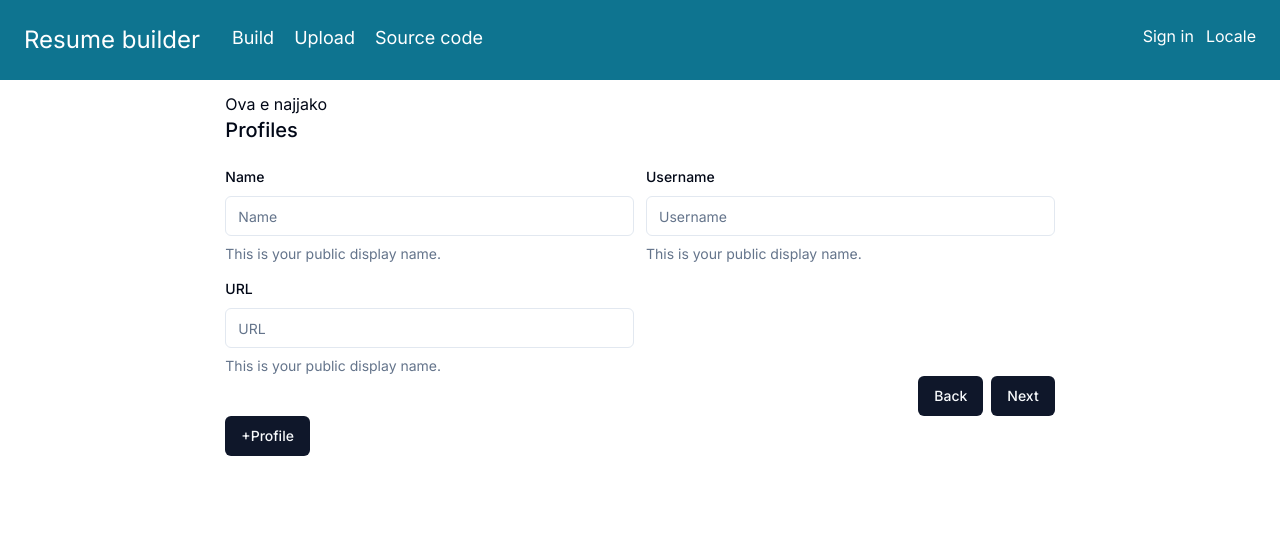
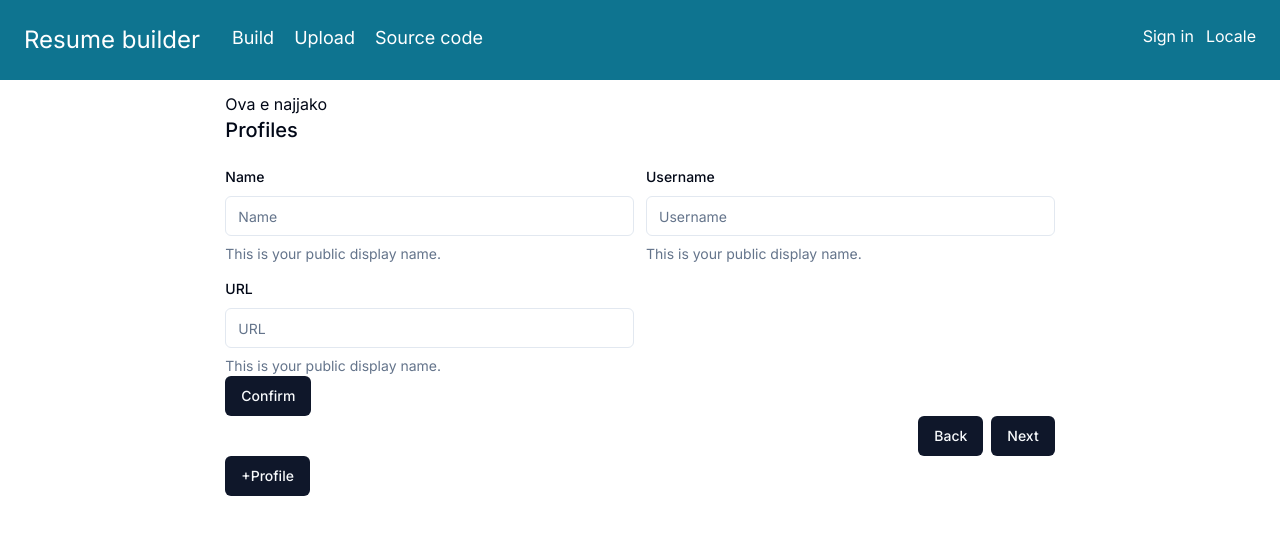
Before and after one commit to jkuzmanovik/cv-builder, a Next.js app: page /build in a window 1280 px wide. Shown: the top 534 px of the page. Built offline with nearby package versions, Linux system fonts and the light colour scheme.

Commit message:
nesto so parent demek raboti ama ke vidime

```diff
--- a/components/Profile.tsx
+++ b/components/Profile.tsx
@@ -14,10 +14,16 @@ import {
 } from "@/components/ui/form";
 import { Input } from "@/components/ui/input";
 import { Button } from "@/components/ui/button";
-import useFormStore from "@/hooks/form-hook";
-import { useEffect, useState } from "react";
-import { Textarea } from "@/components/ui/textarea";
-import useStepStore from "@/hooks/step-hook";
+
+interface ProfileProps {
+  id: number;
+  profile: {
+    network: string;
+    username: string;
+    url: string;
+  };
+  setProfies: any;
+}
 
 const formSchema = z.object({
   network: z.string().min(3).max(20),
@@ -25,33 +31,28 @@ const formSchema = z.object({
   URL: z.string().url(),
 });
 
-const Profile = ({ id }: { id: number }) => {
-  const formStore = useFormStore();
-  const stepStore = useStepStore();
+const Profile = ({ id, profile,setProfies }: ProfileProps) => {
+    console.log(profile)
   const form = useForm<z.infer<typeof formSchema>>({
     resolver: zodResolver(formSchema),
-    defaultValues: {
-      network: "",
-      username: "",
-      URL: "",
-    },
+    defaultValues:{
+      network: profile.network,
+      username: profile.username,
+      URL: profile.url
+    }
   });
 
-  useEffect(() => {
-    return () => {
-      delete formStore.formData.profiles[id];
-    }
-  },[])
-
-  const handleChange = () => {
-    const data = form.getValues();
-    console.log(formStore.formData);
-    formStore.formData.profiles[id] = data;
+  const handleSubmit = (data: z.infer<typeof formSchema>) => {
+    setProfies((prev: any) => {
+      const newProfiles = [...prev];
+      newProfiles[id] = data;
+      return newProfiles;
+    })
   };
 
   return (
     <Form {...form}>
-      <form onChange={handleChange}>
+      <form onSubmit={form.handleSubmit(handleSubmit)}>
         <div className="grid grid-cols-2 gap-3">
           <FormField
             control={form.control}
@@ -102,6 +103,7 @@ const Profile = ({ id }: { id: number }) => {
             )}
           />
         </div>
+        <Button type="submit">Confirm</Button>
       </form>
     </Form>
   );
--- a/components/modals/Profiles.tsx
+++ b/components/modals/Profiles.tsx
@@ -1,38 +1,44 @@
 'use client'
-import { useEffect, useRef, useState } from "react";
+import { useEffect, useState } from "react";
 import Profile from "../Profile"
 import { Button } from "../ui/button"
 import useStepStore from "@/hooks/step-hook";
-
-
+import useFormStore from "@/hooks/form-hook";
 
 const Profiles = () => {
+
     const [counter, setCounter] = useState(1);
+    const [profiles,setProfies] = useState([{
+        network: "",
+        username: "",
+        url: "",
+    }]);
     const stepStore = useStepStore();
-    const submitRef = useRef();
 
-
+    const increment = () => {
+        setCounter(counter + 1);
+        setProfies([...profiles,{
+            network: "",
+            username: "",
+            url: "",
+        }])
+    }
+    const decrement = () => {
+        setCounter(counter - 1);
+        setProfies(profiles.slice(0, -1))
+    }
     const handleNext = () => {
         stepStore.increaseStep();
     }
     const handleBack = () => {
         stepStore.decreaseStep();
     }
-
-    const increment = () => {
-        setCounter(counter + 1);
-    }
-    const decrement = () => {
-        setCounter(counter - 1);
-    }
-
   return (
     <>
     <h1 className="text-xl pb-5 font-medium">Profiles</h1>
-
-    {Array.from(Array(counter), (e, i) => {
-        return <Profile key={i} id={i} />
-    } )}
+    {profiles.map((profile, index) => (
+                <Profile key={index} id={index} profile = {profile} setProfies={setProfies} />
+            ))}
         <div className="flex justify-end gap-2">
             <Button onClick={handleBack}>Back</Button>
             <Button onClick={handleNext}>Next</Button>
```
